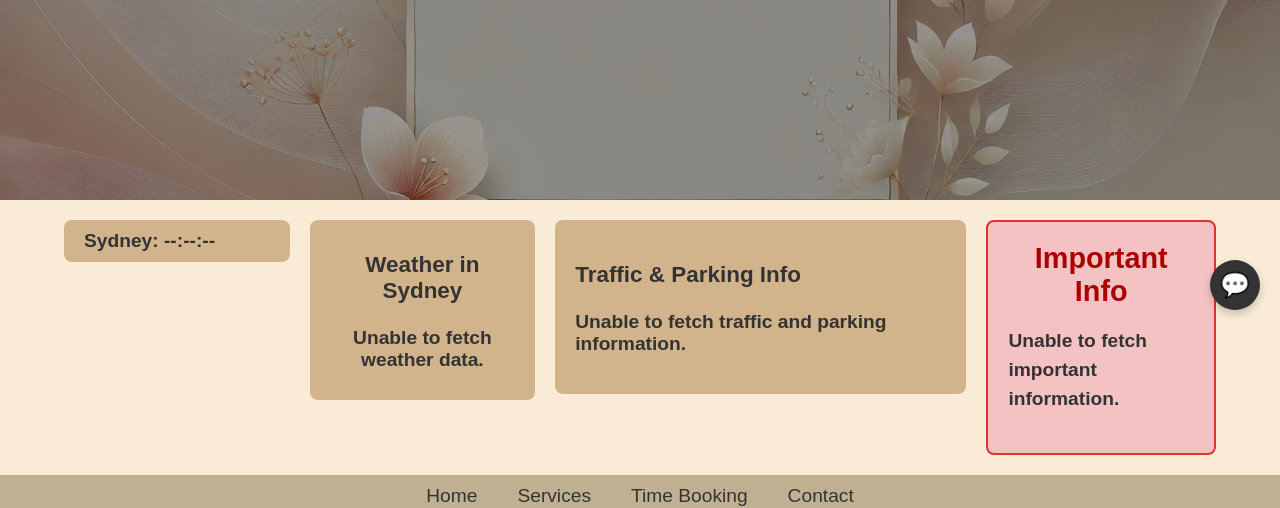
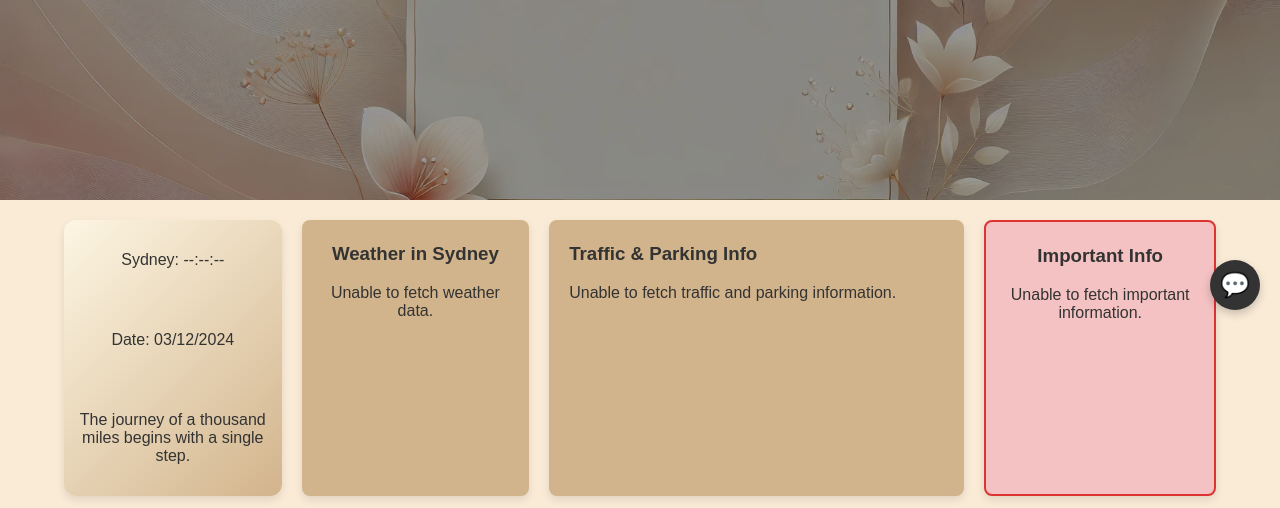
Before and after one commit to fmohsen22/MosiWebsite, a plain HTML site: page index.html in a window 1280 px wide. Shown: the part 470-978 px from the top of the page. Drawn offline with Linux system fonts and the light colour scheme; no server answers.

Commit message:
correct the gui

```diff
--- a/index.html
+++ b/index.html
@@ -2,7 +2,7 @@
 <html lang="en">
 <head>
     <meta charset="UTF-8">
-    <meta name="viewport" content="width=device-width, initial-scale=1.0">
+    <meta content="width=device-width, initial-scale=1.0" name="viewport">
     <title>Envisage Cosmetic Clinic</title>
     <style>
         /* General Styling */
@@ -243,72 +243,83 @@ button.next:hover {
 .info-container {
     display: flex;
     justify-content: space-between;
-    align-items: flex-start;
+    align-items: stretch; /* Ensures all children stretch to the same height */
     gap: 20px;
     margin: 20px auto;
     max-width: 90%; /* Keeps everything responsive */
     flex-wrap: wrap; /* Adjusts for smaller screens */
 }
 
-.clock {
-    flex: 1; /* All blocks share available space */
-    max-width: 250px; /* Optional: Limit width */
-    font-size: 1.2em;
-    font-weight: bold;
+.clock-container,
+.weather-forecast,
+.traffic-info,
+.important-info {
+    display: flex;
+    flex-direction: column;
+    justify-content: flex-start; /* Align content to the top */
+    padding: 20px;
+    border-radius: 8px;
     background-color: #d2b48c;
+    min-height: 200px; /* Ensures all blocks have the same height */
+    box-shadow: 0 4px 8px rgba(0, 0, 0, 0.1); /* Consistent shadow */
+}
+
+.clock-container {
+    flex: 1; /* Share equal space */
+    max-width: 250px;
+    background: linear-gradient(135deg, #fdf6e3, #d2b48c); /* Soft gradient */
     color: #333;
-    padding: 10px 20px;
-    border-radius: 8px;
+    padding: 15px;
+    border-radius: 12px;
+    text-align: center;
+    box-shadow: 0 4px 8px rgba(0, 0, 0, 0.1);
+    box-sizing: border-box; /* Includes padding in the height calculation */
+    display: flex;
+    flex-direction: column;
+    justify-content: flex-start; /* Align content to the top */
+    align-items: center;
+    min-height: 200px; /* Consistent height with other blocks */
+    margin: 0; /* Remove any margin affecting alignment */
+}
+
+.info-container {
+    display: flex;
+    justify-content: space-between;
+    align-items: stretch; /* Aligns all items to start at the same level */
+    gap: 20px;
+    margin: 20px auto;
+    max-width: 90%;
+    flex-wrap: wrap;
+    min-height: 200px; /* Ensures all blocks align to the same height */
 }
 
 .weather-forecast {
     flex: 1; /* Share space with other blocks */
-    max-width: 250px; /* Optional: Limit width */
-    font-size: 1.2em;
-    font-weight: bold;
-    background-color: #d2b48c;
-    color: #333;
-    padding: 10px 20px;
-    border-radius: 8px;
+    max-width: 250px;
     text-align: center;
 }
 
 .traffic-info {
-    flex: 2; /* Make the traffic block longer */
-    font-size: 1.2em;
-    font-weight: bold;
-    background-color: #d2b48c;
-    color: #333;
-    padding: 20px;
-    border-radius: 8px;
+    flex: 2; /* Make the traffic block larger */
     text-align: left;
 }
 
 .important-info {
-    flex: 1; /* Share space with other blocks */
-    max-width: 250px; /* Optional: Limit width */
-    font-size: 1.2em;
-    font-weight: bold;
+    flex: 1;
+    max-width: 250px;
     background-color: #f4c2c2;
-    color: #333;
-    padding: 20px;
-    border-radius: 8px;
-    text-align: left;
     border: 2px solid #d33;
+    text-align: center;
 }
 
+/* Reset Margins for Text Elements */
+.clock-container .clock-item,
+.weather-forecast h3,
+.traffic-info h3,
 .important-info h3 {
-    margin: 0 0 10px;
-    font-size: 1.5em;
-    text-align: center;
-    color: #a00; /* Darker red for the title */
+    margin: 0; /* Reset default margin */
+    line-height: 1.5; /* Consistent spacing */
 }
-
-.important-info p {
-    font-size: 1em;
-    line-height: 1.5;
-}
-
 
     </style>
 </head>
@@ -316,7 +327,7 @@ button.next:hover {
 
 <!-- Header with Logo and Title -->
 <header>
-    <img src="logo.png" alt="Clinic Logo" class="logo"> <!-- Replace with logo path -->
+    <img alt="Clinic Logo" class="logo" src="logo.png"> <!-- Replace with logo path -->
     <h1>Envisage Cosmetic Clinic</h1>
 </header>
 
@@ -325,12 +336,16 @@ button.next:hover {
     <div class="hero-overlay">
         <p class="hero-text">Enhancing Your Beauty Journey</p>
     </div>
-    <img src="backgroundImage.png" alt="Hero Image" class="hero-image"> <!-- Replace with image path -->
+    <img alt="Hero Image" class="hero-image" src="backgroundImage.png"> <!-- Replace with image path -->
 </section>
 
 <!-- Timing and Weather Block -->
 <div class="info-container">
-    <div class="clock" id="sydneyClock">Sydney: --:--:--</div>
+    <div id="clockContainer" class="clock-container">
+        <p id="sydneyClock">Sydney: --:--:--</p>
+        <p id="currentDate">Date: --/--/----</p>
+        <p class="motivation" id="motivationQuote">Believe in yourself!</p>
+    </div>
     <div class="weather-forecast" id="weatherContainer">
         <h3>Weather in Sydney</h3>
         <p id="weatherDetails">Loading...</p>
@@ -360,13 +375,13 @@ button.next:hover {
 <!-- Photo Album Section -->
 <div class="photo-album">
     <div class="slides">
-        <img src="photoalbum/photo_1.png" alt="Photo 1" class="active">
-        <img src="photoalbum/Photo_2.png" alt="Photo 2">
-        <img src="photoalbum/Photo_3.png" alt="Photo 3">
-        <img src="photoalbum/Photo_4.png" alt="Photo 4">
-        <img src="photoalbum/Photo_5.png" alt="Photo 5">
-        <img src="photoalbum/Photo_6.png" alt="Photo 6">
-        <img src="photoalbum/Photo_7.png" alt="Photo 7">
+        <img alt="Photo 1" class="active" src="photoalbum/photo_1.png">
+        <img alt="Photo 2" src="photoalbum/Photo_2.png">
+        <img alt="Photo 3" src="photoalbum/Photo_3.png">
+        <img alt="Photo 4" src="photoalbum/Photo_4.png">
+        <img alt="Photo 5" src="photoalbum/Photo_5.png">
+        <img alt="Photo 6" src="photoalbum/Photo_6.png">
+        <img alt="Photo 7" src="photoalbum/Photo_7.png">
     </div>
     <!-- Optional: Add navigation buttons -->
     <button class="prev" onclick="prevSlide()">&#10094;</button>
@@ -377,14 +392,14 @@ button.next:hover {
 <!-- Chat Widget -->
 <div class="chat-widget">
     <button class="chat-button" onclick="toggleChat()">💬</button>
-    <div id="chatModal" class="chat-modal">
+    <div class="chat-modal" id="chatModal">
         <div class="chat-modal-header">
             <span>Chat with us</span>
             <button class="close-chat" onclick="toggleChat()">✖</button>
         </div>
         <div class="chat-messages" id="chatMessages"></div>
         <div class="chat-input-container">
-            <input type="text" id="userInput" placeholder="Type a message">
+            <input id="userInput" placeholder="Type a message" type="text">
             <button onclick="sendMessage()">Send</button>
         </div>
     </div>
@@ -441,7 +456,7 @@ button.next:hover {
         try {
             const response = await fetch("https://apiwebsite-1.onrender.com/api/time");
             const times = await response.json();
-            document.getElementById("sydneyClock").textContent = "Sydney: " + times.sydney;
+            document.getElementById("sydneyClock").textContent = "SydneyTime: " + times.sydney;
         } catch (error) {
             console.error("Error fetching time data:", error);
         }
@@ -490,6 +505,24 @@ updateWeather();
 setInterval(updateWeather, 300000); // Update every 5 minutes
 
 
+
+// update date
+function updateDateTime() {
+    const now = new Date();
+
+    // Format time (HH:MM:SS)
+    //const time = now.toLocaleTimeString("en-AU", { hour12: false });
+
+    // Format date (DD/MM/YYYY)
+    const date = now.toLocaleDateString("en-AU", { day: "2-digit", month: "2-digit", year: "numeric" });
+
+    //document.getElementById("sydneyClock").textContent = `Sydney: ${time}`;
+    document.getElementById("currentDate").textContent = `Date: ${date}`;
+}
+
+// Update every second for the clock
+setInterval(updateDateTime, 1000);
+updateDateTime();
 
     //traffic info
     //exaple json:
@@ -602,5 +635,32 @@ setInterval(updateImportantInfo, 600000); // 600,000ms = 10 minutes
     showSlide(currentSlide);
 </script>
 
+<script>
+    function displayMotivationalQuote() {
+    const quotes = [
+        "Make today beautiful!",
+        "The journey of a thousand miles begins with a single step.",
+        "Every day is a second chance.",
+        "Success is not final, failure is not fatal: It is the courage to continue that counts.",
+        "Believe you can, and you're halfway there.",
+        "Dream big and dare to fail.",
+        "Happiness is not by chance, but by choice.",
+        "The best way to predict the future is to create it."
+    ];
+
+    // Select a random quote
+    const randomQuote = quotes[Math.floor(Math.random() * quotes.length)];
+
+    // Update the quote in the HTML
+    document.getElementById("motivationQuote").textContent = randomQuote;
+}
+
+// Call the function on page load
+displayMotivationalQuote();
+
+// Optional: Update the quote every hour
+setInterval(displayMotivationalQuote, 3600000); // 1 hour in milliseconds
+</script>
+
 </body>
 </html>
```
